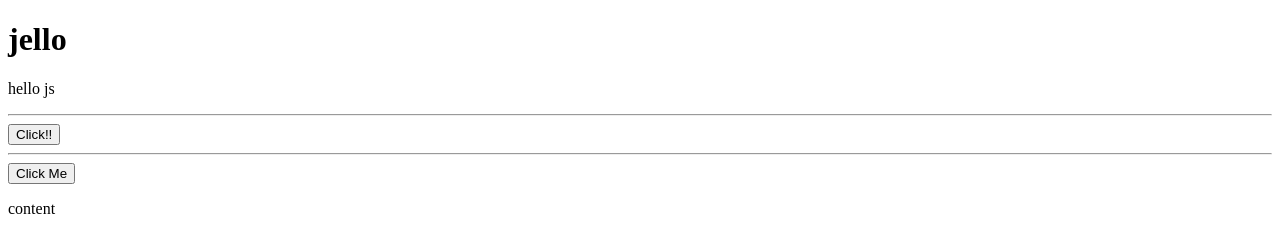
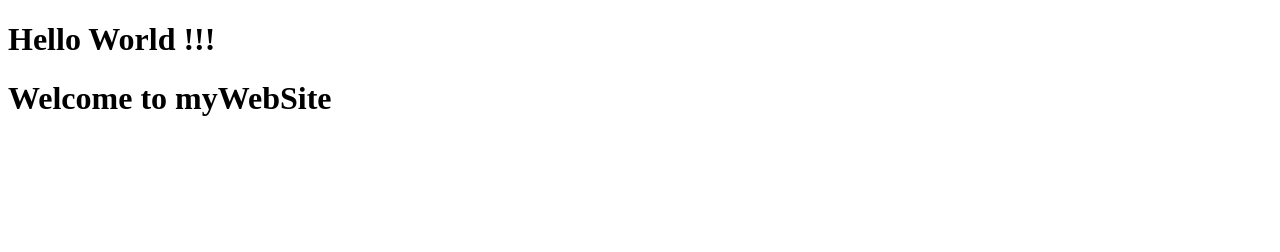
Before and after one commit to phanupong2541/testGit, a plain HTML site: page index.html in a window 1280 px wide. Drawn offline with Linux system fonts and the light colour scheme.

Commit message:
Add Welcome

```diff
--- a/index.html
+++ b/index.html
@@ -1,23 +1,12 @@
 <!DOCTYPE html>
 
 <head>
-    <meta charset="utf-8">
-    <meta http-equiv="X-UA-Compatible" content="IE=edge">
-    <title>js basic</title>
-    <link rel="stylesheet" href="">
+      <title>test</title>
 </head>
 
 <body>
-    <h1> jello </h1>
-    <p id ="p1">hello js </p>
-    <hr>
-    <button id="btn1" onclick="alert(this.innerHTML);">Click!!</button>
+    <h1> Hello World !!! </h1>
+    <h1> Welcome to myWebSite </h1>
 
-    <hr>
-    <button id="btn2">Click Me</button>
-    <p id="p2">content</p>
-
-
-<script src="scripts3.js"></script>
 </body>
 </html>
```
